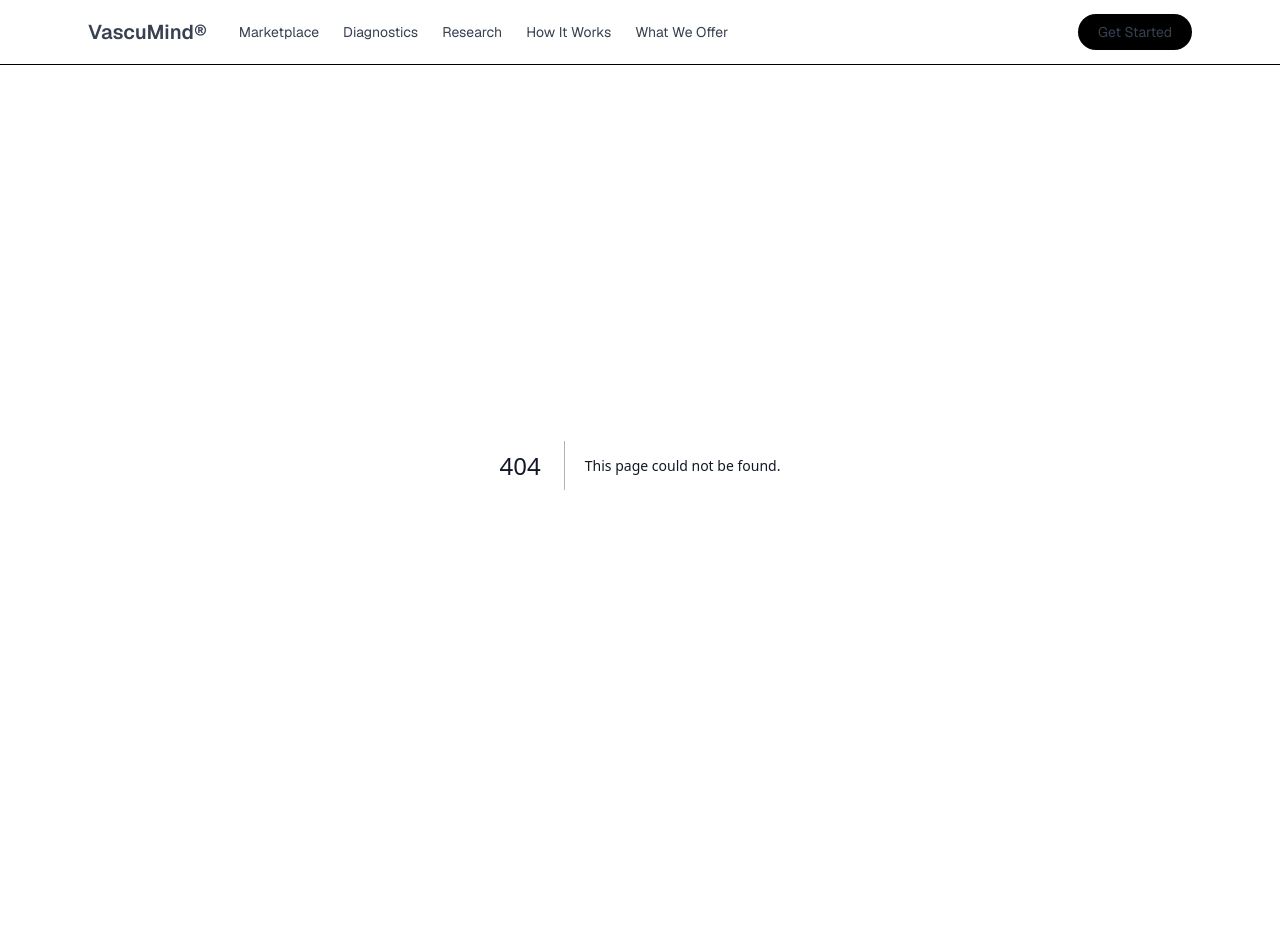
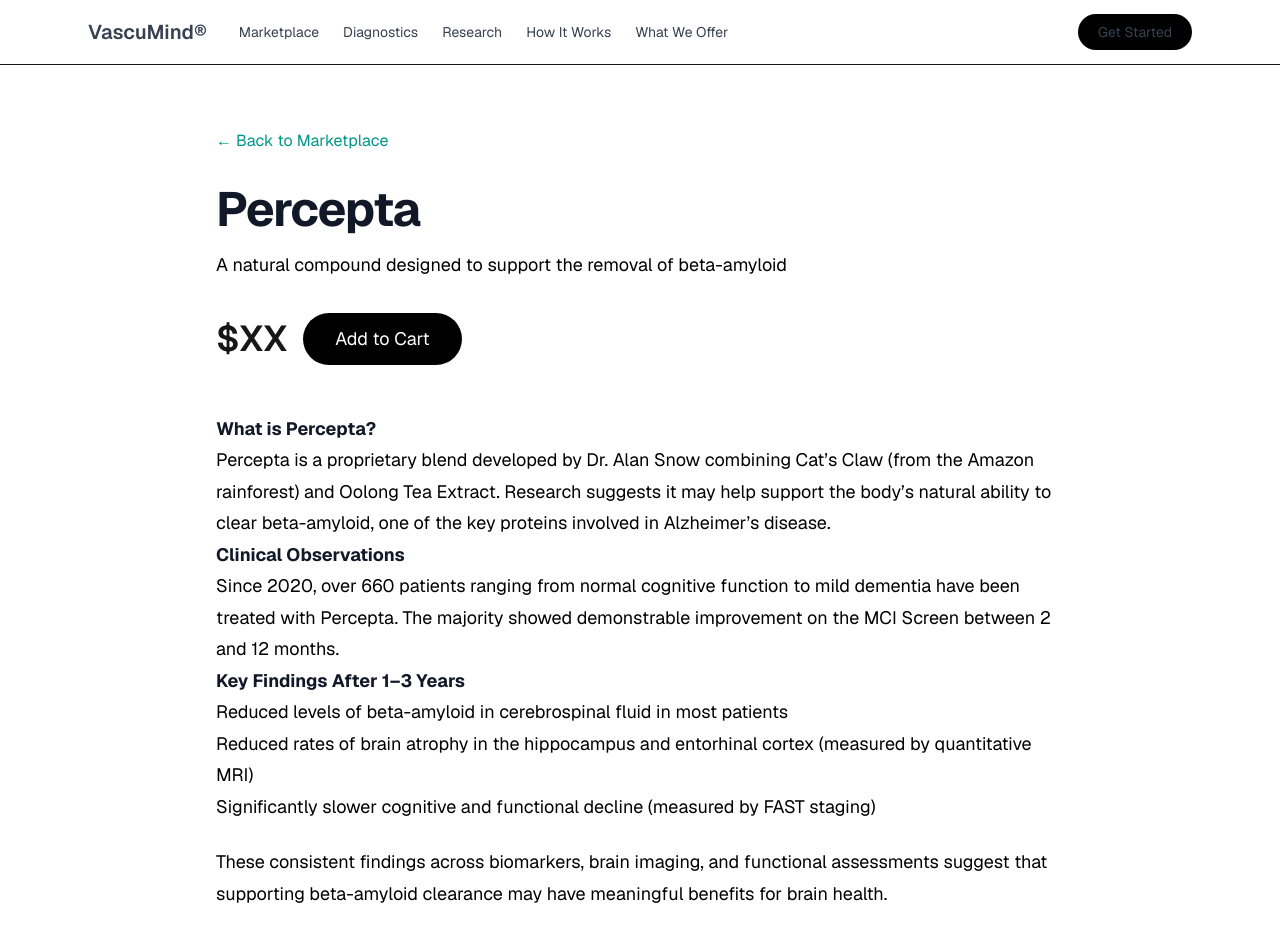
Before and after one commit to croomlawrence/vasculardementia.ai, a Next.js app: page /marketplace/percepta in a window 1280 px wide. Before the commit this address had no page. Shown: the top 952 px of the page. Before the commit the page ends 865 px from the top, so only its background shows below. Built offline with nearby package versions, Linux system fonts and the light colour scheme.

Commit message:
Add Blood Testing section to Diagnostics + create Percepta marketplace page

```diff
--- a/app/hachinski/page.tsx
+++ b/app/hachinski/page.tsx
@@ -38,7 +38,7 @@ export default function HachinskiPage() {
   ];
 
   return (
-    <div className="min-h-screen bg-slate-50">
+    <div className="min-h-screen bg-white">
       {/* Header */}
       <header className="bg-white border-b border-slate-200 sticky top-0 z-50">
         <div className="max-w-5xl mx-auto px-6 py-5 flex items-center justify-between">
@@ -49,8 +49,8 @@ export default function HachinskiPage() {
             <span className="font-semibold text-2xl tracking-tight">Vascumind</span>
           </Link>
           <div className="flex items-center gap-x-4 text-sm">
-            <Link href="/marketplace" className="text-black hover:text-black">Marketplace</Link>
-            <Link href="/hachinski" className="text-black hover:text-black font-medium">Hachinski Score</Link>
+            <Link href="/marketplace" className="text-black hover:text-teal-700">Marketplace</Link>
+            <Link href="/hachinski" className="text-black hover:text-teal-700 font-medium">Diagnostics</Link>
             <Link href="#take-action" className="px-5 py-2.5 bg-teal-800 hover:bg-teal-900 text-white text-sm font-medium rounded-2xl transition-colors">
               Take the MCI Screen
             </Link>
@@ -88,7 +88,7 @@ export default function HachinskiPage() {
 
       {/* What is it */}
       <div className="max-w-5xl mx-auto px-6 py-10">
-        <div className="bg-white rounded-3xl p-10 border border-slate-200 shadow-sm">
+        <div className="bg-white border border-slate-200 rounded-3xl p-10">
           <div className="grid md:grid-cols-12 gap-10 items-center">
             <div className="md:col-span-7">
               <h2 className="text-3xl font-semibold tracking-tight text-black">What is the Hachinski Ischemic Score?</h2>
@@ -101,7 +101,7 @@ export default function HachinskiPage() {
             </div>
             <div className="md:col-span-5 bg-slate-50 rounded-2xl p-6">
               <div className="text-sm font-medium text-black mb-3">Why it still matters</div>
-              <ul className="space-y-3 text-sm">
+              <ul className="space-y-3 text-sm text-black">
                 <li className="flex gap-x-3"><span className="text-teal-600 mt-1">✓</span> <span>Fast — takes just a few minutes</span></li>
                 <li className="flex gap-x-3"><span className="text-teal-600 mt-1">✓</span> <span>No expensive equipment needed</span></li>
                 <li className="flex gap-x-3"><span className="text-teal-600 mt-1">✓</span> <span>Helps guide next steps and treatment</span></li>
@@ -115,7 +115,7 @@ export default function HachinskiPage() {
       <div id="score" className="max-w-5xl mx-auto px-6 py-8">
         <div className="flex items-end justify-between mb-6">
           <div>
-            <h2 className="text-3xl font-semibold tracking-tight">How the Score Works</h2>
+            <h2 className="text-3xl font-semibold tracking-tight text-black">How the Score Works</h2>
             <p className="text-black mt-1">Doctors add up points based on your symptoms and history</p>
           </div>
         </div>
@@ -158,7 +158,7 @@ export default function HachinskiPage() {
 
       {/* The 13 Items */}
       <div className="max-w-5xl mx-auto px-6 py-8">
-        <h2 className="text-3xl font-semibold tracking-tight mb-2">The 13 Questions Doctors Ask</h2>
+        <h2 className="text-3xl font-semibold tracking-tight text-black mb-2">The 13 Questions Doctors Ask</h2>
         <p className="text-black mb-6">Each item adds points. Higher scores point toward vascular causes.</p>
 
         <div className="bg-white border border-slate-200 rounded-3xl overflow-hidden">
@@ -180,7 +180,7 @@ export default function HachinskiPage() {
             ].map(([num, question, points], index) => (
               <div key={index} className="grid grid-cols-12 px-6 py-4 items-center hover:bg-slate-50">
                 <div className="col-span-1 font-mono text-teal-700">{num}</div>
-                <div className="col-span-8">{question}</div>
+                <div className="col-span-8 text-black">{question}</div>
                 <div className="col-span-3 text-right font-semibold text-teal-700">{points}</div>
               </div>
             ))}
@@ -190,7 +190,7 @@ export default function HachinskiPage() {
 
       {/* FAQs */}
       <div id="faqs" className="max-w-5xl mx-auto px-6 py-10">
-        <h2 className="text-3xl font-semibold tracking-tight mb-8">Frequently Asked Questions</h2>
+        <h2 className="text-3xl font-semibold tracking-tight text-black mb-8">Frequently Asked Questions</h2>
 
         <div className="space-y-3 max-w-4xl">
           {faqs.map((faq, index) => (
@@ -212,7 +212,36 @@ export default function HachinskiPage() {
         </div>
       </div>
 
-      {/* World-Class MCI Screen CTA - Best Practice Conversion Section */}
+      {/* Blood Testing Section - NEW */}
+      <div className="max-w-5xl mx-auto px-6 py-16 border-t">
+        <div className="max-w-3xl">
+          <div className="inline-flex items-center gap-x-2 bg-teal-100 text-teal-800 px-4 py-1 rounded-full text-xs font-semibold tracking-wider mb-4">
+            ADVANCED DIAGNOSTICS
+          </div>
+
+          <h2 className="text-4xl font-semibold tracking-tight text-black mb-4">Blood Testing to Detect and Track Alzheimer’s Pathology</h2>
+
+          <p className="text-xl text-black mb-8">
+            A major breakthrough in Alzheimer’s diagnostics is now available: a simple blood test that can detect Alzheimer’s pathology with high accuracy — even before symptoms appear.
+          </p>
+
+          <div className="bg-white border border-slate-200 rounded-3xl p-8">
+            <h3 className="font-semibold text-xl mb-4">Lucent Blood Test for AD Pathology</h3>
+
+            <ul className="space-y-3 text-black mb-6">
+              <li className="flex gap-x-3"><span className="text-teal-600 font-bold">•</span> Approximately <strong>95% accurate</strong> in detecting Alzheimer’s pathology in people with normal cognitive function.</li>
+              <li className="flex gap-x-3"><span className="text-teal-600 font-bold">•</span> Sensitive enough to <strong>monitor changes in beta-amyloid levels</strong> over time — the first misfolded protein in Alzheimer’s.</li>
+              <li className="flex gap-x-3"><span className="text-teal-600 font-bold">•</span> Enables longitudinal tracking of disease progression and response to treatment.</li>
+            </ul>
+
+            <p className="text-sm text-black">
+              This represents a major step forward from traditional imaging or cerebrospinal fluid testing, making early detection far more accessible.
+            </p>
+          </div>
+        </div>
+      </div>
+
+      {/* World-Class MCI Screen CTA */}
       <div className="max-w-5xl mx-auto px-6 py-16">
         <div className="bg-white border border-slate-200 rounded-3xl p-10 md:p-14 text-center shadow-sm">
           <div className="max-w-2xl mx-auto">
--- /dev/null
+++ b/app/marketplace/percepta/page.tsx
@@ -0,0 +1,48 @@
+import CompactMCIScreenCTA from '../../../components/CompactMCIScreenCTA';
+
+export default function PerceptaPage() {
+  return (
+    <div className="max-w-4xl mx-auto px-6 py-16">
+      <div className="mb-8">
+        <a href="/marketplace" className="text-teal-600 hover:underline">← Back to Marketplace</a>
+      </div>
+
+      <h1 className="text-5xl font-semibold tracking-tight mb-4">Percepta</h1>
+      <p className="text-xl text-black mb-8">A natural compound designed to support the removal of beta-amyloid</p>
+
+      <div className="flex items-center gap-4 mb-12">
+        <div className="text-4xl font-semibold">$XX</div>
+        <button className="bg-black text-white px-8 py-3 rounded-full text-lg hover:bg-gray-800">Add to Cart</button>
+      </div>
+
+      <div className="prose prose-lg max-w-none text-black">
+        <h2>What is Percepta?</h2>
+        <p>
+          Percepta is a proprietary blend developed by Dr. Alan Snow combining Cat’s Claw (from the Amazon rainforest) and Oolong Tea Extract.
+          Research suggests it may help support the body’s natural ability to clear beta-amyloid, one of the key proteins involved in Alzheimer’s disease.
+        </p>
+
+        <h2>Clinical Observations</h2>
+        <p>
+          Since 2020, over 660 patients ranging from normal cognitive function to mild dementia have been treated with Percepta.
+          The majority showed demonstrable improvement on the MCI Screen between 2 and 12 months.
+        </p>
+
+        <h3>Key Findings After 1–3 Years</h3>
+        <ul>
+          <li>Reduced levels of beta-amyloid in cerebrospinal fluid in most patients</li>
+          <li>Reduced rates of brain atrophy in the hippocampus and entorhinal cortex (measured by quantitative MRI)</li>
+          <li>Significantly slower cognitive and functional decline (measured by FAST staging)</li>
+        </ul>
+
+        <p className="mt-6">
+          These consistent findings across biomarkers, brain imaging, and functional assessments suggest that supporting beta-amyloid clearance may have meaningful benefits for brain health.
+        </p>
+      </div>
+
+      <div className="mt-16">
+        <CompactMCIScreenCTA />
+      </div>
+    </div>
+  );
+}
```
